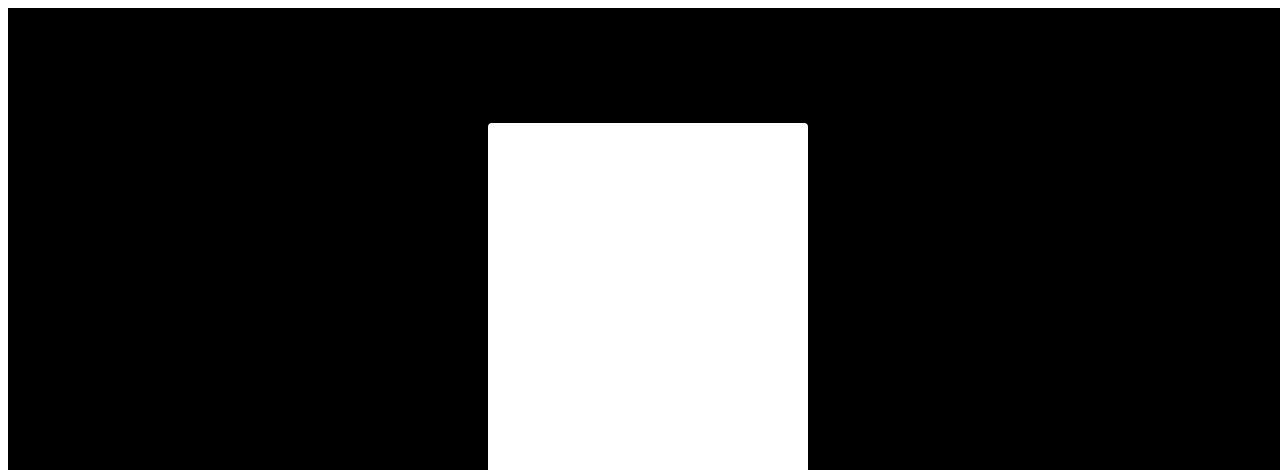
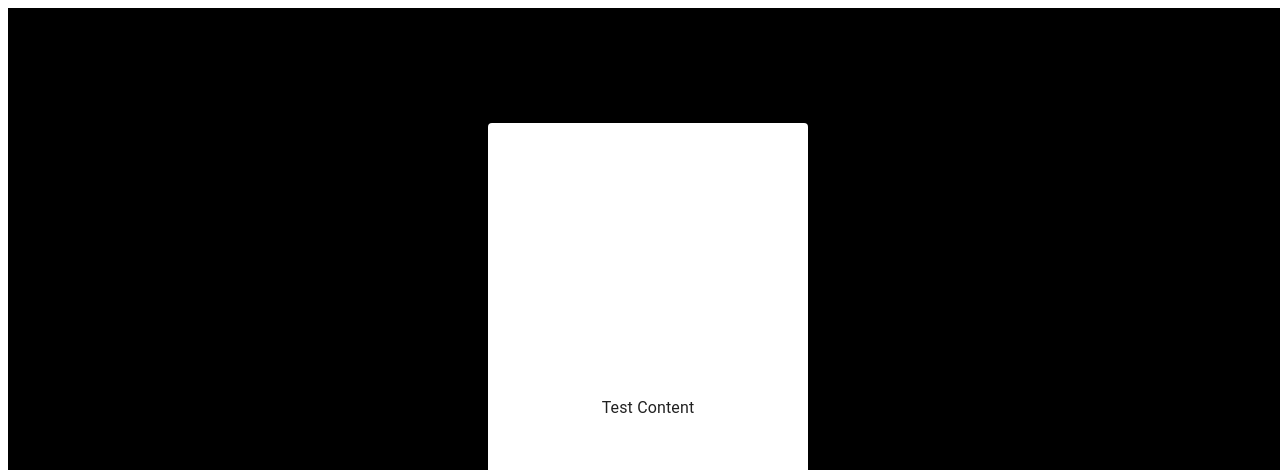
Before and after one commit to SammRosenthal/mymess, a React (Create React App) app: page / in a window 1280 px wide. Shown: the top 470 px of the page. Built offline with nearby package versions, Linux system fonts and the light colour scheme.

Commit message:
text centered

```diff
--- a/src/screens/home.js
+++ b/src/screens/home.js
@@ -1,4 +1,4 @@
-import { CardContent } from "@material-ui/core";
+import { CardContent, Typography } from "@material-ui/core";
 import Card from "@material-ui/core/Card";
 import { makeStyles } from "@material-ui/core/styles";
 
@@ -9,13 +9,15 @@ const useStyles = makeStyles({
     width: "400px",
   },
   fill: {
+    display: "flex",
+    justifyContent: "center",
     width: "100%",
     height: "100%",
+    margin: "0",
+    padding: "0",
   },
   centerText: {
-    flexDirection: "column",
-    justifyContent: "center",
-    alignItems: "center",
+    alignSelf: "center",
   },
 });
 
@@ -24,7 +26,11 @@ function Home() {
 
   return (
     <Card className={styles.root}>
-      <CardContent className={styles.centerText}></CardContent>
+      <CardContent className={styles.fill}>
+        <Typography component="h2" className={styles.centerText}>
+          Test Content
+        </Typography>
+      </CardContent>
     </Card>
   );
 }
```
